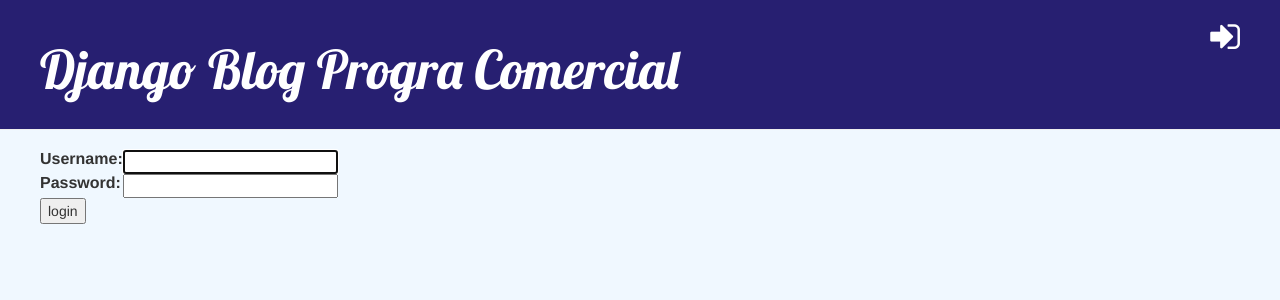
After one commit to A-Vicky/DjangoBlog, a Django app: page /login/ in a window 1280 px wide. The commit adds this page. Shown: the top 300 px of the page. Run offline with Django 3.2, Linux system fonts and the light colour scheme; some libraries are stand-ins or nearby versions; some web fonts are replaced.

Commit message:
last homework pythongirls

```diff
--- a/blog/templates/blog/base.html
+++ b/blog/templates/blog/base.html
@@ -12,7 +12,17 @@
    </head>
     <body>
         <div class="page-header">
-            <a href="{% url 'post_new' %}" class="top-menu"><span class="fa fa-file-text"></span></a>
+            {% if user.is_authenticated %}
+                <div style="margin-bottom: 3.6%;">
+               <a href="{% url 'post_new' %}" class="top-menu"> <p class="published" style="color: white">Write New</p><span class="fa fa-file-text"></span></a>
+                <a href="{% url 'post_draft_list' %}" class="top-menu"><p class="published" style="color: white">Publish</p><span class="fa fa-plus-square"></span> </a>
+                </div>
+                <div>
+                <h2 class="top-menu">Hello {{ user.username }} <small>(<a href="{% url 'logout' %}">Log out</a>)</small></h2>
+                </div>
+           {% else %}
+                <a href="{% url 'login' %}" class="top-menu"><span class="fa fa-sign-in"></span></a>
+            {% endif %}
             <h1><a href="/">Django Blog Progra Comercial</a></h1>
         </div>
         <div class="content container">
--- /dev/null
+++ b/blog/templates/registration/login.html
@@ -0,0 +1,24 @@
+{% extends "blog/base.html" %}
+
+{% block content %}
+    {% if form.errors %}
+        <p>Your username and password didn't match. Please try again.</p>
+    {% endif %}
+
+    <form method="post" action="{% url 'login' %}">
+    {% csrf_token %}
+        <table>
+        <tr>
+            <td>{{ form.username.label_tag }}</td>
+            <td>{{ form.username }}</td>
+        </tr>
+        <tr>
+            <td>{{ form.password.label_tag }}</td>
+            <td>{{ form.password }}</td>
+        </tr>
+        </table>
+
+        <input type="submit" value="login" />
+        <input type="hidden" name="next" value="{{ next }}" />
+    </form>
+{% endblock %}
--- a/blog/urls.py
+++ b/blog/urls.py
@@ -6,4 +6,7 @@
     path('post/<int:pk>/', views.post_detail, name='post_detail'),
     path('post/new', views.post_new, name='post_new'),
     path('post/<int:pk>/edit/', views.post_edit, name='post_edit'),
+    path('drafts/', views.post_draft_list, name='post_draft_list'),
+    path('post/<pk>/publish/', views.post_publish, name='post_publish'),
+    path('post/<pk>/remove/', views.post_remove, name='post_remove'),
 ]
--- a/myblogsite/settings.py
+++ b/myblogsite/settings.py
@@ -124,3 +124,4 @@
 STATIC_ROOT = os.path.join(BASE_DIR, 'static')
 
 X_FRAME_OPTIONS='SAMEORIGIN'
+LOGIN_REDIRECT_URL = '/'
--- a/myblogsite/urls.py
+++ b/myblogsite/urls.py
@@ -16,9 +16,12 @@
 from django.contrib import admin
 from django.urls import path
 from django.urls import include
+from django.contrib.auth import views as auth_views
 
 urlpatterns = [
     path('admin/', admin.site.urls),
+    path('login/', auth_views.LoginView.as_view(), name='login'),
+    path('accounts/logout/', auth_views.LogoutView.as_view(next_page='/'), name='logout'),
     path('', include('blog.urls')),
 
 ]
```
Also changed, not shown: blog/templates/blog/post_detail.html (+7 -1 lines), blog/templates/blog/post_draft_list.html (added, +11 -0 lines), blog/views.py (+24 -3 lines).
